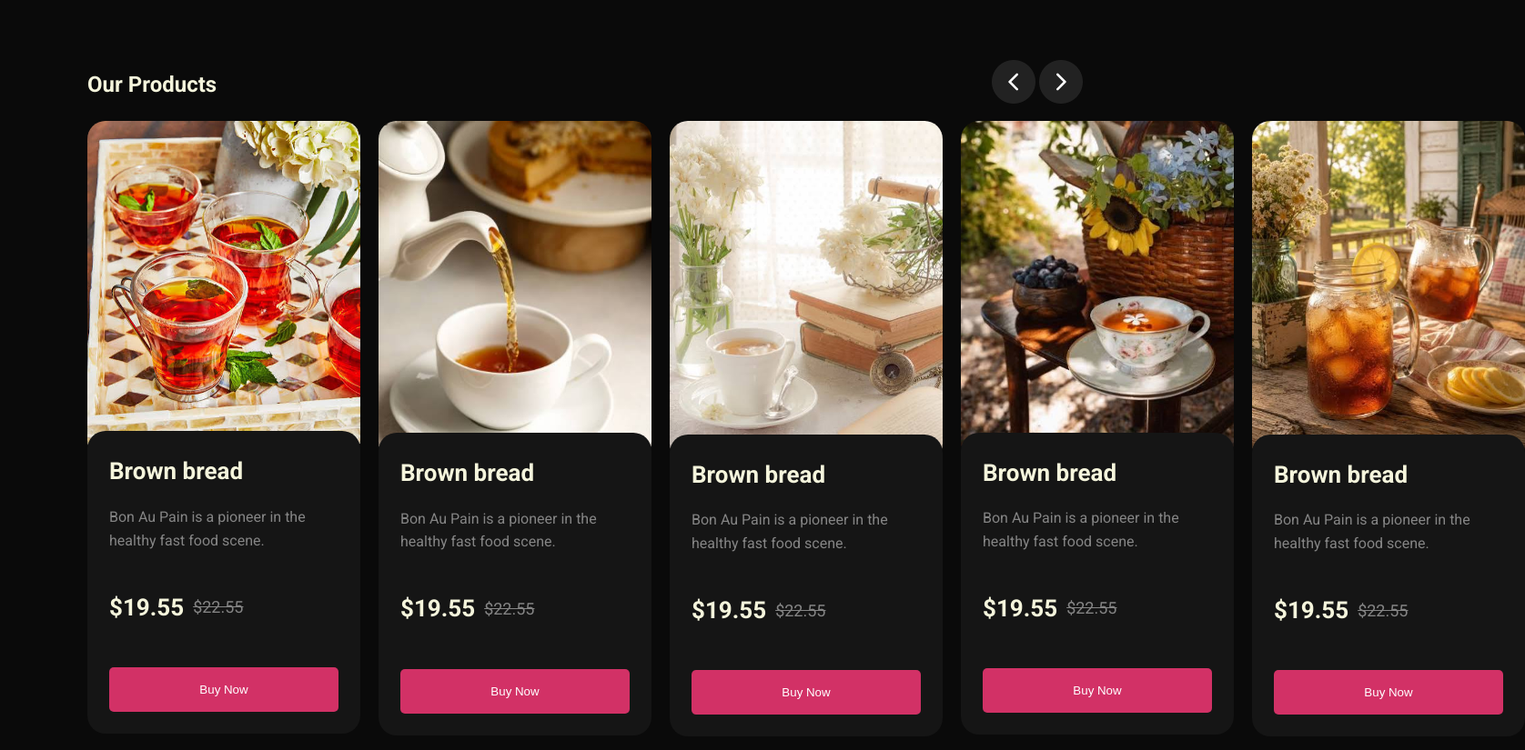
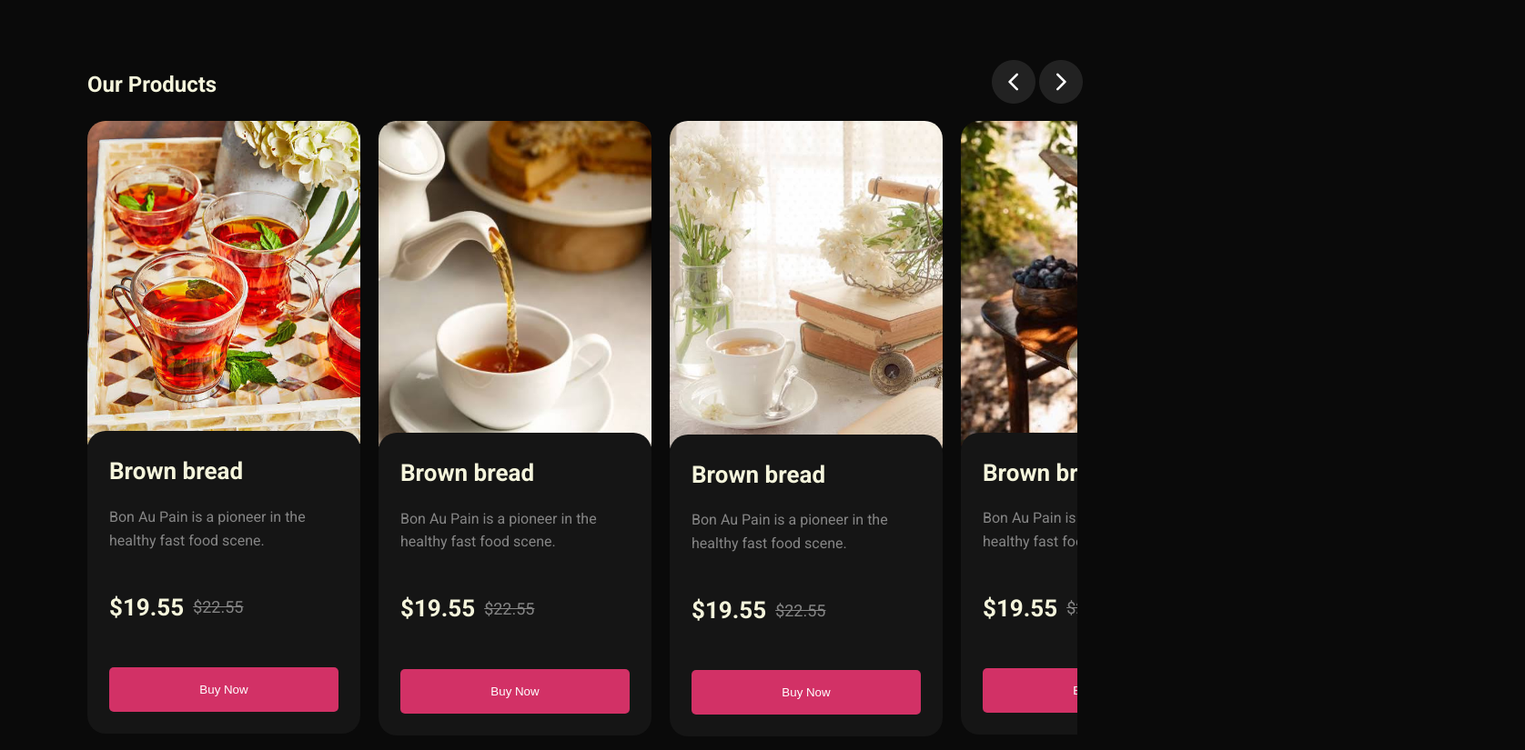
Before and after one commit to OlekSandErm14/food-landing-tea, a plain HTML site: page index.html in a window 1280 px wide. Shown: the part 2800-3625 px from the top of the page at 91% size, 1676 px wide, since content can reach past the window. Drawn offline with Linux system fonts and the light colour scheme; a web font is replaced by a local one.

Commit message:
THIS TOO

```diff
--- a/index.html
+++ b/index.html
@@ -98,6 +98,7 @@
         .products-list {
             display: flex;
             gap: 20px;
+            overflow-x: auto;
         }
 
        .product{
@@ -249,8 +250,30 @@
                         </div>
                     </div>
 
+
                     <div class="product">
-                        <img src="download.jpeg" alt="Brown bread">
+                        <img src="download(5).jpeg" alt="Brown bread">
+                        <div style="background-color:rgb(21, 21, 21); border-radius: 20px; padding: 24px; z-index: 10; margin-top: -30px;">
+                            <h3 style="margin: 0; font-size: 26px;">
+                                Brown bread
+                            </h3>
+                            <p style="color: rgb(133, 133, 133);">
+                                Bon Au Pain is a pioneer in the healthy fast food scene.
+                            </p>
+                            <div style="display: flex; flex-direction: column;">
+                                <div style="display: flex; align-items: center; padding: 0; margin-top: -10px;" >
+                                    <h4 style="font-size: 26px;">
+                                        $19.55
+                                    </h4>
+                                    <span style="font-size: 18px; color: rgb(133, 133, 133); margin-left: 10px; text-decoration: line-through;">$22.55</span>
+                                </div>
+                                <button style="width: 100%; margin-top: 10px;" type="button" class="hero-button">Buy Now</button>
+                            </div>
+                        </div>
+                    </div>
+
+                    <div class="product">
+                        <img src="download(4).jpeg" alt="Brown bread">
                         <div style="background-color:rgb(21, 21, 21); border-radius: 20px; padding: 24px; z-index: 10; margin-top: -30px;">
                             <h3 style="margin: 0; font-size: 26px;">
                                 Brown bread
```
Also changed, not shown: download(4).jpeg (added), download(5).jpeg (added).
